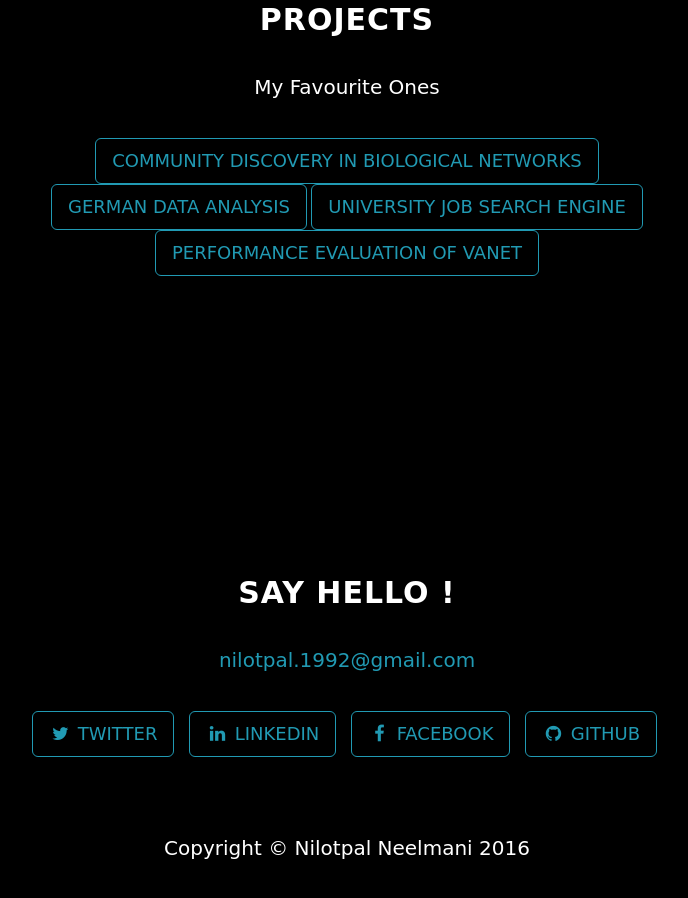
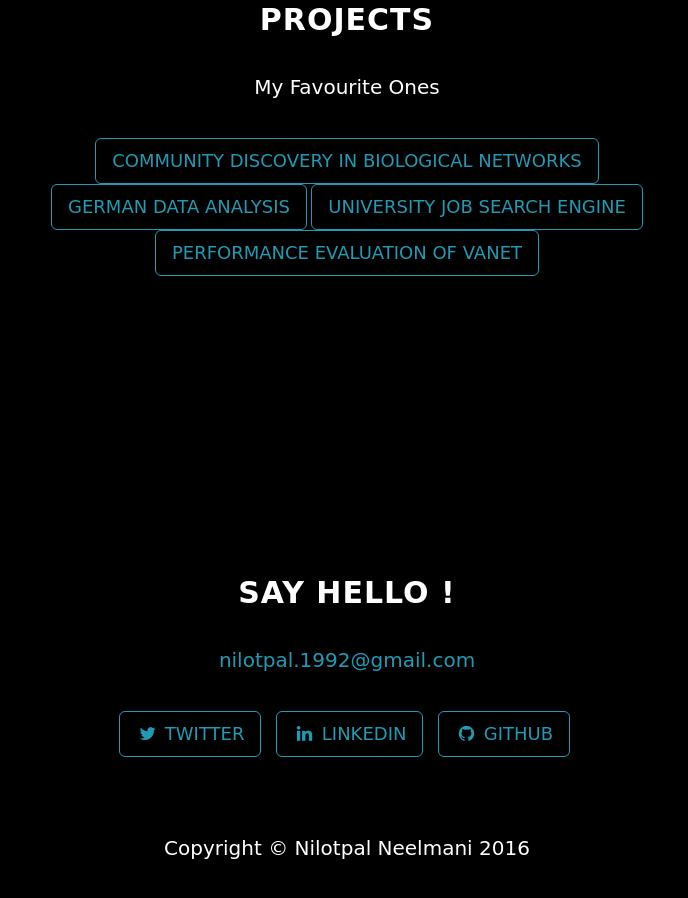
Before and after one commit to nilotpal-neil/nilotpal-neil.github.io, a plain HTML site: page index.html in a window 1280 px wide. Shown: the part 1496-2394 px from the top of the page, without its empty margins (293-981 px from the left). Drawn offline with Linux system fonts and the light colour scheme; some packages are replaced by stand-ins of ours.

Commit message:
Update index.html

```diff
--- a/index.html
+++ b/index.html
@@ -111,11 +111,6 @@
               <span class="network-name">linkedin</span></a>
             </li>
             <li>
-              <a href="https://facebook.com/nilotpal.neil" class="btn btn-default btn-lg" target="_blank">
-              <i class="fa fa-facebook fa-fw"></i>
-              <span class="network-name">facebook</span></a>
-            </li>
-            <li>
               <a href="https://github.com/nilotpal-neil" class="btn btn-default btn-lg" target="_blank">
               <i class="fa fa-github fa-fw"></i>
               <span class="network-name">github</span></a>
```
